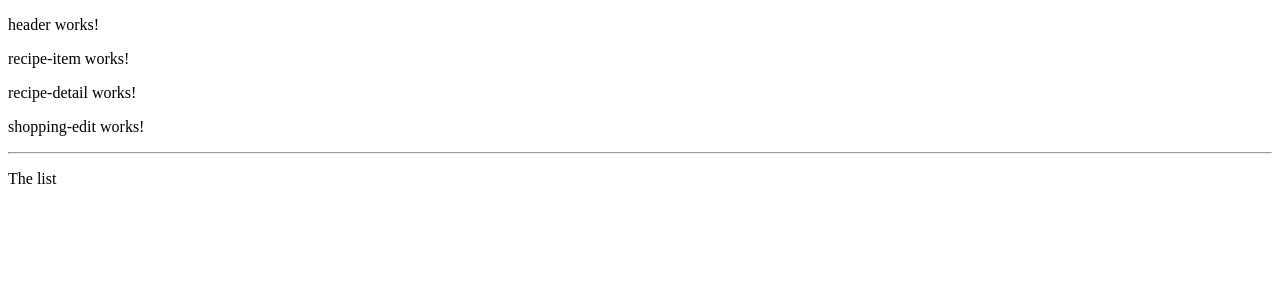
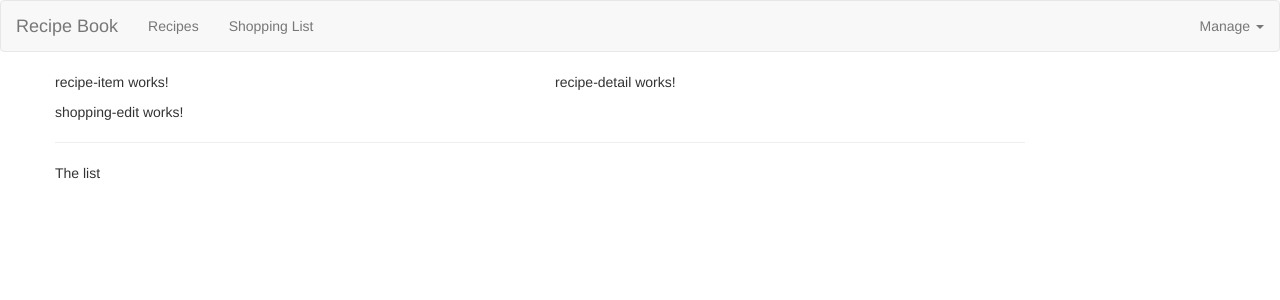
Before and after one commit to isaaclopinho/angular-first-app, an Angular app: page / in a window 1280 px wide. Shown: the top 300 px of the page. Built offline with nearby package versions, Linux system fonts and the light colour scheme.

Commit message:
bootstrap and header

```diff
--- a/angular.json
+++ b/angular.json
@@ -24,7 +24,11 @@
               "src/assets"
             ],
             "styles": [
-              "src/styles.css"
+              "node_modules/bootstrap/dist/css/bootstrap.min.css",
+              "src/styles.css",
+              {
+                "input": "./node_modules/bootstrap/dist/css/bootstrap.css"
+              }
             ],
             "scripts": []
           },
@@ -88,7 +92,6 @@
               "src/assets"
             ],
             "styles": [
-              "node_modules/bootstrap/dist/css/boostrap.css",
               "src/styles.css"
             ],
             "scripts": []
@@ -120,6 +123,7 @@
           }
         }
       }
-    }},
+    }
+  },
   "defaultProject": "my-first-app"
 }
--- a/package.json
+++ b/package.json
@@ -16,9 +16,12 @@
     "@angular/compiler": "~10.2.0",
     "@angular/core": "~10.2.0",
     "@angular/forms": "~10.2.0",
+    "@angular/localize": "~10.2.0",
     "@angular/platform-browser": "~10.2.0",
     "@angular/platform-browser-dynamic": "~10.2.0",
     "@angular/router": "~10.2.0",
+    "@ng-bootstrap/ng-bootstrap": "^7.0.0",
+    "@ng-bootstrap/schematics": "^2.0.0-alpha.1",
     "bootstrap": "^3.4.1",
     "rxjs": "~6.6.0",
     "tslib": "^2.0.0",
--- a/src/app/app.module.ts
+++ b/src/app/app.module.ts
@@ -10,6 +10,7 @@
 import { RecipeItemComponent } from './recipes/recipe-list/recipe-item/recipe-item.component';
 import { ShoppingListComponent } from './shopping-list/shopping-list.component';
 import { ShoppingEditComponent } from './shopping-list/shopping-edit/shopping-edit.component';
+import { NgbModule } from '@ng-bootstrap/ng-bootstrap';
 @NgModule({
   declarations: [
     AppComponent,
@@ -23,7 +24,8 @@
   ],
   imports: [
     BrowserModule,
-    FormsModule
+    FormsModule,
+    NgbModule
   ],
   providers: [],
   bootstrap: [AppComponent]
--- a/src/app/header/header.component.html
+++ b/src/app/header/header.component.html
@@ -1 +1,23 @@
-<p>header works!</p>
+<nav class="navbar navbar-default">
+    <div class="container-fluid">
+        <div class="navbar-header">
+            <a href="#" class="navbar-brand">Recipe Book</a>
+        </div>
+
+        <div class="navbar-default">
+            <ul class="nav navbar-nav">
+                <li><a href="#">Recipes</a></li>
+                <li><a href="#">Shopping List</a></li>
+            </ul>
+            <ul class="nav navbar-nav navbar-right">
+                <li class="dropdown">
+                    <a href="#" class="dropdown-toggle" role="button"> Manage <span class="caret"></span></a>
+                    <div class="ul dropdown-menu">
+                        <li><a href="#">Save data</a></li>
+                        <li><a href="#">Fetch data</a></li>
+                    </div>
+                </li>
+            </ul>
+        </div>
+    </div>
+</nav>
--- a/src/polyfills.ts
+++ b/src/polyfills.ts
@@ -1,3 +1,7 @@
+/***************************************************************************************************
+ * Load `$localize` onto the global scope - used if i18n tags appear in Angular templates.
+ */
+import '@angular/localize/init';
 /**
  * This file includes polyfills needed by Angular and is loaded before the app.
  * You can add your own extra polyfills to this file.
```
Also changed, not shown: 1 other file (tests, documents, lock files or other folders).
